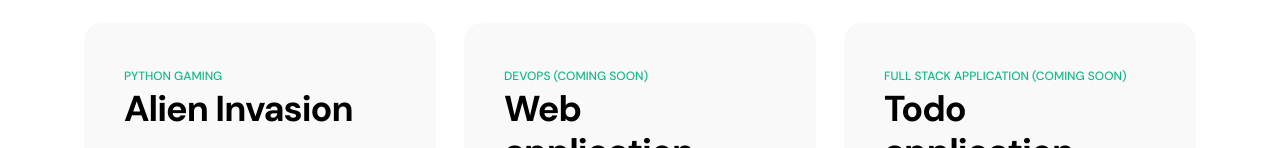
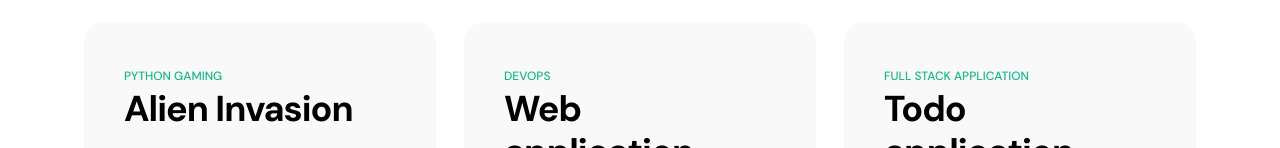
Before and after one commit to mpumi-moale/portfolio, a plain HTML site: page index.html in a window 1280 px wide. Shown: the part 4471-4619 px from the top of the page. Drawn offline with Linux system fonts and the light colour scheme.

Commit message:
updated html

```diff
--- a/index.html
+++ b/index.html
@@ -364,7 +364,7 @@
                         <div class="col-lg-4 col-md-6 col-12">
                             <div class="projects-thumb">
                                 <div class="projects-info">
-                                    <small class="projects-tag">DevOps (coming soon)</small>
+                                    <small class="projects-tag">DevOps</small>
 
                                     <h3 class="projects-title">Web application</h3>
                                 </div>
@@ -378,7 +378,7 @@
                         <div class="col-lg-4 col-md-6 col-12">
                             <div class="projects-thumb">
                                 <div class="projects-info">
-                                    <small class="projects-tag">Full stack application (coming soon)</small>
+                                    <small class="projects-tag">Full stack application</small>
 
                                     <h3 class="projects-title">Todo application</h3>
                                 </div>
```
